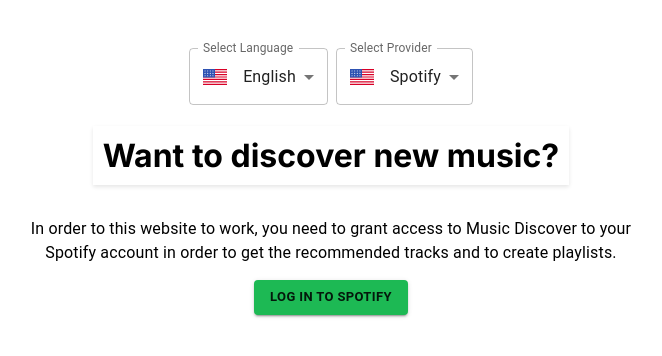
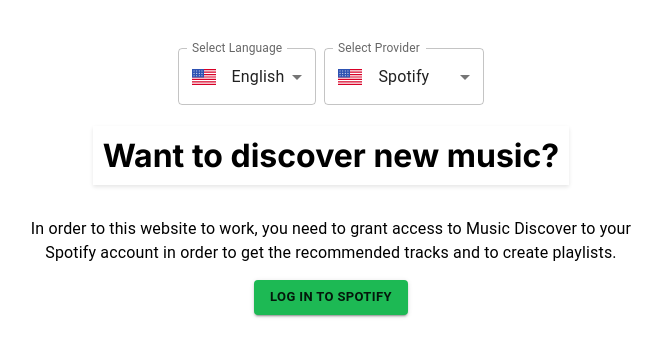
Before and after one commit to Victorsitou/musicdiscover, a Next.js app: page / in a window 1280 px wide. Shown: the top 356 px of the page, without its empty margins (309-971 px from the left). Built offline with nearby package versions, Linux system fonts and the light colour scheme; no server answers.

Commit message:
fix: add minwidth to providertoggle

```diff
--- a/src/app/components/ProviderToggle.tsx
+++ b/src/app/components/ProviderToggle.tsx
@@ -18,7 +18,7 @@
 
 	return (
 		<div>
-			<FormControl>
+			<FormControl sx={{minWidth: 160 }}>
 				<InputLabel shrink htmlFor="uncontrolled-native">{t("SELECT_PROVIDER")}</InputLabel>
 				<Select
 					defaultValue="spotify"
```
